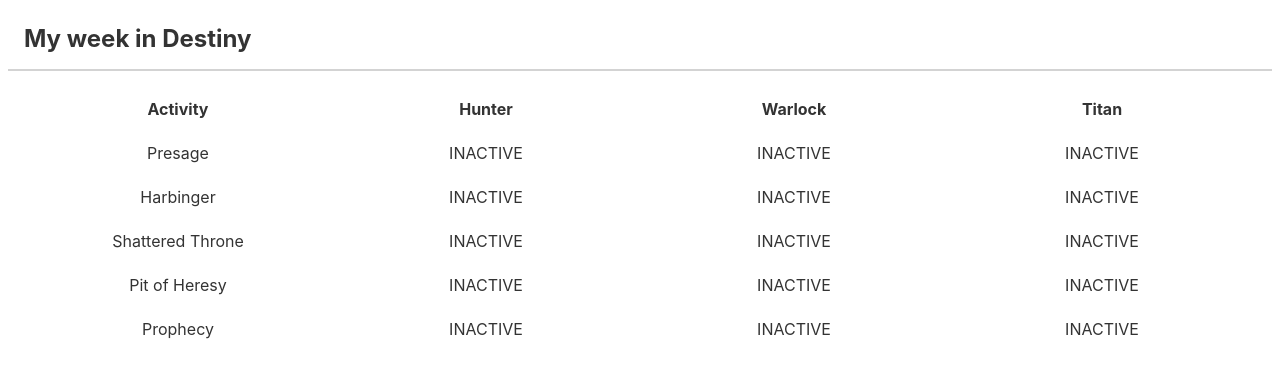
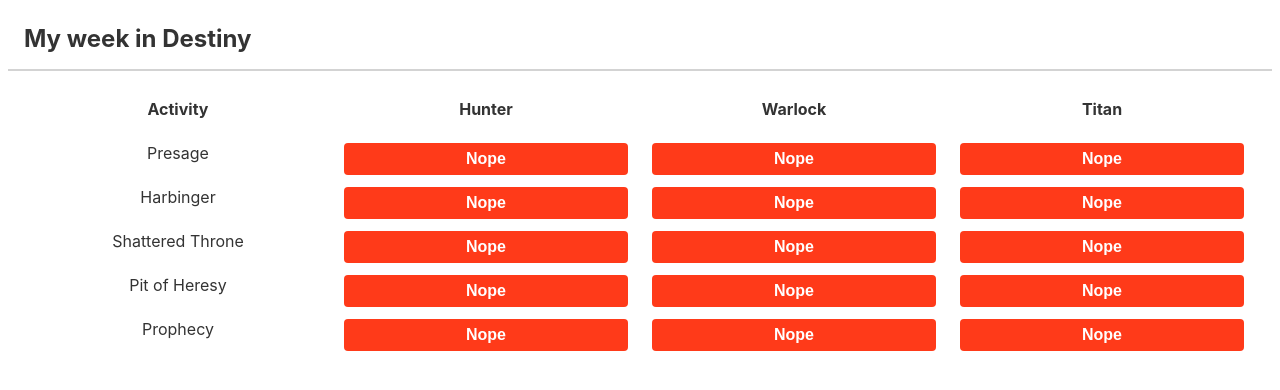
Before and after one commit to fkresler/myweekindestiny, a Svelte app: page / in a window 1280 px wide. Shown: the top 390 px of the page. Built offline with nearby package versions, Linux system fonts and the light colour scheme.

Commit message:
feat: move toggle function to the store + style the activity tile as toggle

```diff
--- a/src/ActivityTile.svelte
+++ b/src/ActivityTile.svelte
@@ -4,6 +4,7 @@
 
   const dispatch = createEventDispatcher();
 
+  export let id: string;
   export let characterData: CharacterActivityDefinition;
 
   $: ({ isActivated, note } = characterData || {
@@ -11,16 +12,71 @@
     note: "",
   });
 
+  $: checked = isActivated;
+
   const handleToggle = () => dispatch("toggleActivity");
 </script>
 
-<div on:click={handleToggle}>
-  {#if isActivated}
-    ITS ACTIVE
-  {:else}
-    INACTIVE
-  {/if}
-  {#if note}
-    {note}
-  {/if}
+<div on:click|preventDefault={handleToggle}>
+  <input class="tgl-input" {id} type="checkbox" {checked} />
+  <label class="tgl-btn" data-tg-off="Nope" data-tg-on="Yeah!" for={id} />
 </div>
+
+<style>
+  .tgl-input {
+    display: none;
+  }
+
+  .tgl-btn {
+    padding: 2px;
+    transition: all 0.2s ease;
+    font-family: sans-serif;
+    perspective: 100px;
+  }
+
+  .tgl-btn:after,
+  .tgl-btn:before {
+    display: inline-block;
+    transition: all 0.4s ease;
+    width: 100%;
+    text-align: center;
+    position: absolute;
+    line-height: 2em;
+    font-weight: bold;
+    color: #fff;
+    position: absolute;
+    top: 0;
+    left: 0;
+    backface-visibility: hidden;
+    border-radius: 4px;
+  }
+
+  .tgl-btn:after {
+    content: attr(data-tg-on);
+    background: #02c66f;
+    transform: rotateY(-180deg);
+  }
+
+  .tgl-btn:before {
+    background: #ff3a19;
+    content: attr(data-tg-off);
+  }
+
+  .tgl-btn:active:before {
+    transform: rotateY(-20deg);
+  }
+
+  .tgl-input:checked + .tgl-btn:before {
+    transform: rotateY(180deg);
+  }
+
+  .tgl-input:checked + .tgl-btn:after {
+    transform: rotateY(0);
+    left: 0;
+    background: #7fc6a6;
+  }
+
+  .tgl-input:checked + .tgl-btn:active:after {
+    transform: rotateY(20deg);
+  }
+</style>
--- a/src/App.svelte
+++ b/src/App.svelte
@@ -1,66 +1,16 @@
 <script lang="ts">
   import ActivityTile from "./ActivityTile.svelte";
-  import type { ActivityDefinition, ActivityIdentifier } from "./types";
+  import type { ActivityDefinition } from "./types";
   import { CharacterClass } from "./types";
   import { weeklyState } from "./weeklyState";
 
   let weekly_value: ActivityDefinition[];
 
-  const unsubscribe = weeklyState.subscribe((value) => {
+  const { subscribe, toggleActivityByClass } = weeklyState;
+
+  const unsubscribe = subscribe((value) => {
     weekly_value = value;
   });
-
-  const handleToggleActivity = (
-    character: CharacterClass,
-    activity: ActivityIdentifier
-  ) => {
-    const theActivity = weekly_value.find(
-      (singleActivity) => singleActivity.id === activity
-    );
-    let newActivityDefinition: ActivityDefinition;
-    switch (character) {
-      case CharacterClass.HUNTER:
-        const previousHunterActivated = theActivity.hunterDef?.isActivated;
-        newActivityDefinition = {
-          ...theActivity,
-          hunterDef: {
-            ...theActivity.hunterDef,
-            isActivated: !previousHunterActivated,
-          },
-        };
-        break;
-      case CharacterClass.WARLOCK:
-        const previousWarlockActivated = theActivity.warlockDef?.isActivated;
-        newActivityDefinition = {
-          ...theActivity,
-          warlockDef: {
-            ...theActivity.warlockDef,
-            isActivated: !previousWarlockActivated,
-          },
-        };
-        break;
-      case CharacterClass.TITAN:
-        const previousTitanActivated = theActivity.titanDef?.isActivated;
-        newActivityDefinition = {
-          ...theActivity,
-          titanDef: {
-            ...theActivity.titanDef,
-            isActivated: !previousTitanActivated,
-          },
-        };
-        break;
-      default:
-        newActivityDefinition = { ...theActivity };
-    }
-    const newWeeklyState = weekly_value.map((singleActivity) => {
-      if (singleActivity.id === activity) {
-        return newActivityDefinition;
-      } else {
-        return { ...singleActivity };
-      }
-    });
-    weeklyState.set(newWeeklyState);
-  };
 </script>
 
 <header>My week in Destiny</header>
@@ -78,23 +28,35 @@
         <div>{activity.name}</div>
         <div>
           <ActivityTile
+            id={`tile-hunter-${activity.id}`}
             characterData={activity.hunterDef}
             on:toggleActivity={() =>
-              handleToggleActivity(CharacterClass.HUNTER, activity.id)}
+              toggleActivityByClass({
+                character: CharacterClass.HUNTER,
+                activity: activity.id,
+              })}
           />
         </div>
         <div>
           <ActivityTile
+            id={`tile-warlock-${activity.id}`}
             characterData={activity.warlockDef}
             on:toggleActivity={() =>
-              handleToggleActivity(CharacterClass.WARLOCK, activity.id)}
+              toggleActivityByClass({
+                character: CharacterClass.WARLOCK,
+                activity: activity.id,
+              })}
           />
         </div>
         <div>
           <ActivityTile
+            id={`tile-titan-${activity.id}`}
             characterData={activity.titanDef}
             on:toggleActivity={() => {
-              handleToggleActivity(CharacterClass.TITAN, activity.id);
+              toggleActivityByClass({
+                character: CharacterClass.TITAN,
+                activity: activity.id,
+              });
             }}
           />
         </div>
--- a/src/weeklyState.ts
+++ b/src/weeklyState.ts
@@ -1,5 +1,9 @@
 import { writable } from "svelte/store";
-import { ActivityDefinition, ActivityIdentifier } from "./types";
+import {
+  ActivityDefinition,
+  ActivityIdentifier,
+  CharacterClass,
+} from "./types";
 
 const MY_WEEKLY_STORAGE_KEY = "myweekindestiny";
 
@@ -36,7 +40,72 @@
   ? (JSON.parse(storedWeeklyState) as ActivityDefinition[])
   : defaultActivityState;
 
-export const weeklyState = writable(parsedWeeklyState);
+const createWeeklyState = () => {
+  const { subscribe, update } = writable(parsedWeeklyState);
+
+  const toggleActivityByClass = ({
+    character,
+    activity,
+  }: {
+    character: CharacterClass;
+    activity: ActivityIdentifier;
+  }) =>
+    update((prevState) => {
+      const theActivity = prevState.find(
+        (singleActivity) => singleActivity.id === activity
+      );
+      let newActivityDefinition: ActivityDefinition;
+      switch (character) {
+        case CharacterClass.HUNTER:
+          const previousHunterActivated = theActivity.hunterDef?.isActivated;
+          newActivityDefinition = {
+            ...theActivity,
+            hunterDef: {
+              ...theActivity.hunterDef,
+              isActivated: !previousHunterActivated,
+            },
+          };
+          break;
+        case CharacterClass.WARLOCK:
+          const previousWarlockActivated = theActivity.warlockDef?.isActivated;
+          newActivityDefinition = {
+            ...theActivity,
+            warlockDef: {
+              ...theActivity.warlockDef,
+              isActivated: !previousWarlockActivated,
+            },
+          };
+          break;
+        case CharacterClass.TITAN:
+          const previousTitanActivated = theActivity.titanDef?.isActivated;
+          newActivityDefinition = {
+            ...theActivity,
+            titanDef: {
+              ...theActivity.titanDef,
+              isActivated: !previousTitanActivated,
+            },
+          };
+          break;
+        default:
+          newActivityDefinition = { ...theActivity };
+      }
+      const newWeeklyState = prevState.map((singleActivity) => {
+        if (singleActivity.id === activity) {
+          return newActivityDefinition;
+        } else {
+          return { ...singleActivity };
+        }
+      });
+      return newWeeklyState;
+    });
+
+  return {
+    subscribe,
+    toggleActivityByClass,
+  };
+};
+
+export const weeklyState = createWeeklyState();
 
 weeklyState.subscribe((value) => {
   const encodedWeeklyState = !!value
```
